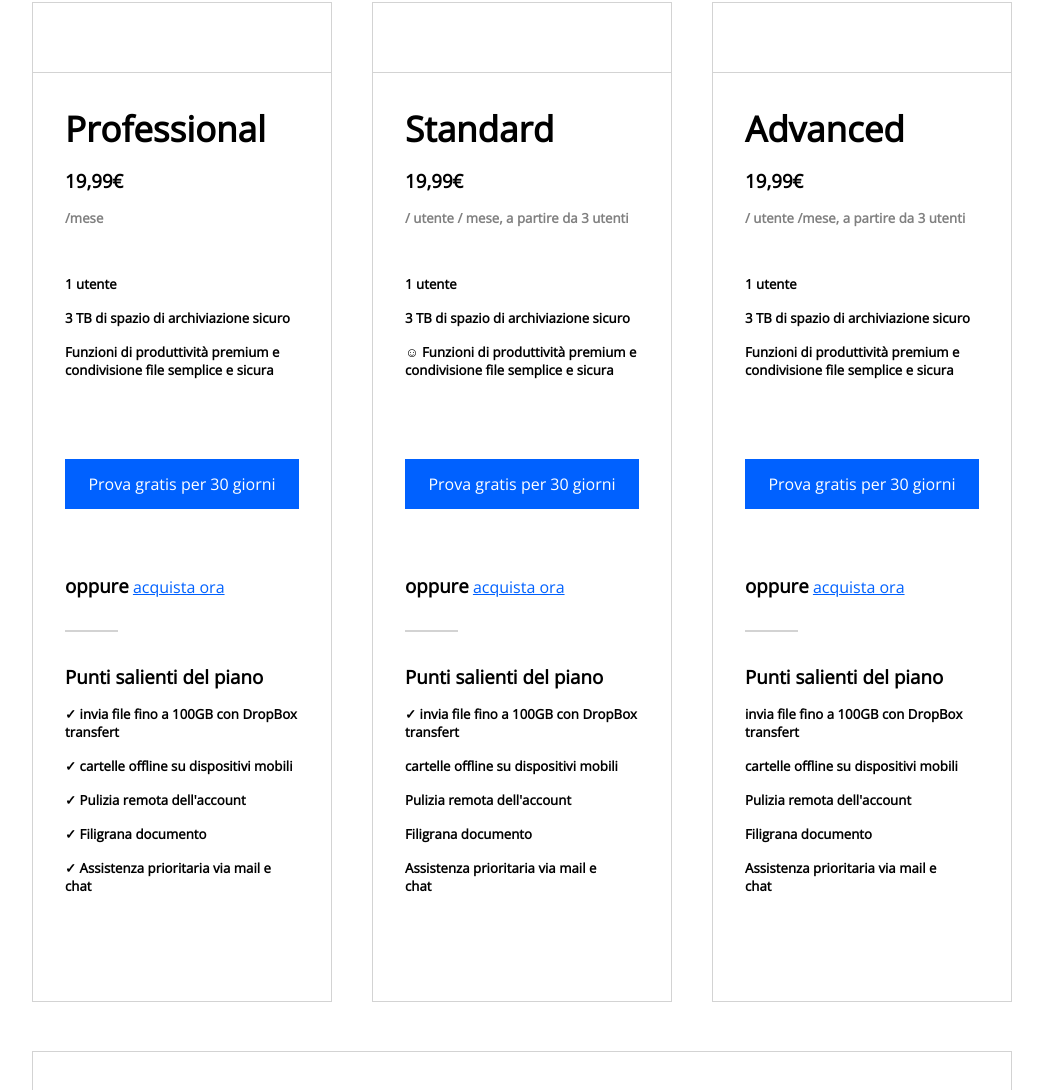
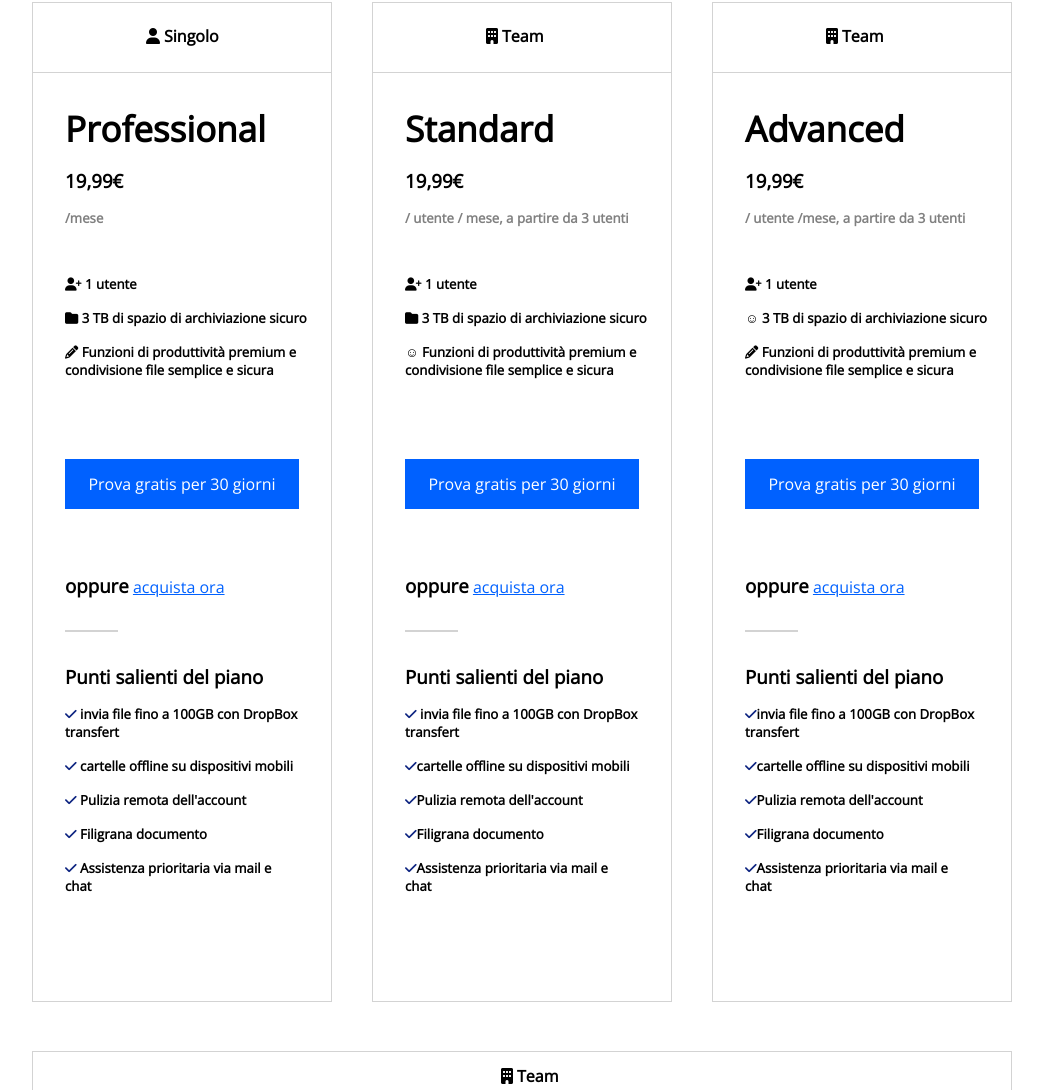
Before and after one commit to jamessteven74/htmlcss-dropbox, a plain HTML site: page index.html in a window 1280 px wide. Shown: the part 1108-2198 px from the top of the page, without its empty margins (218-1261 px from the left). Drawn offline with nearby package versions, Linux system fonts and the light colour scheme.

Commit message:
add link to fontawesom

```diff
--- a/css/style.css
+++ b/css/style.css
@@ -1,8 +1,5 @@
 
-/* entity */
 
-/* ☺	9786 */
-/* &#10003; check; */
 
 
 /* #region-common-rules */
@@ -15,7 +12,11 @@
 
 body{
     font-family: var(--font-family);
+
 }
+
+
+
 
 :root{
     --background-white: #ffffff;
@@ -52,6 +53,9 @@ a[href^="link"]{
     color: var(--background-black);
 }
 
+i.fa-check{
+    color:var(--background-blue)
+}
 a[href^="bt_lg"]{
  color: white;
  background-color: var(--background-blue-sky);
@@ -59,6 +63,7 @@ a[href^="bt_lg"]{
 
 }
 
+i
 .container-link{
     margin-left: 225px;
 }
@@ -273,13 +278,24 @@ a[href^="bt_lg"]{
     margin-left: 250px;
     float: left;
     border: 1px solid lightgrey;
+    position: relative;
 }
 
+.fa-user{
+    position: absolute;
+    top: 25px;
+    left:113px;
+}
+.singolo, .building{
+    font-family: var(--font-family);
+}
 .single_border{
     width: 100%;
     height: 70px;
     border-bottom: 1px solid lightgrey;
 }
+
+
 
 .professional_bold{
     font-size: 35px;
@@ -302,10 +318,20 @@ a[href^="bt_lg"]{
     float: left;
     margin-left: 40px;
     border: 1px solid lightgrey;
+    position: relative;
 }
+
+.fa-building{
+    position: absolute;
+    top:25px;
+    left:113px;
+}
+
 
 .alternative, .buynow{
     display: inline-block;
+
+
 }
 
 
@@ -333,7 +359,11 @@ a[href^="bt_lg"]{
     float: left;
     margin-left: 40px;
     border: 1px solid lightgrey;
+    position: relative;
 }
+
+
+
 .col_base{
     width: 980px;
     height: 245px;
@@ -345,11 +375,17 @@ a[href^="bt_lg"]{
     position: relative;
 }
 
+.building1{
+    position: absolute;
+    top:1em;
+    left: 468px;
+}
 
 .small_border_base{
     width: 100%;
     margin-top: 3rem;
     border:1px solid lightgrey;
+
 }
 
 
--- a/index.html
+++ b/index.html
@@ -9,6 +9,8 @@
     <link rel="preconnect" href="https://fonts.googleapis.com">
     <link rel="preconnect" href="https://fonts.gstatic.com" crossorigin>
     <link href="https://fonts.googleapis.com/css2?family=Open+Sans:wght@300;400&display=swap" rel="stylesheet">
+    <script src="https://kit.fontawesome.com/51afadcf69.js" crossorigin="anonymous"></script>
+
     <title>DropBox</title>
 </head>
 
@@ -78,7 +80,9 @@
                         Lorem ipsum dolor sit amet.
                     </h3>
 
-                    <div class="down_arrow">&#8595;</div>
+                    <div class="down_arrow">
+                        <i class="fa-solid fa-arrow-down"></i>
+                    </div>
                     <!-- /.down_arow -->
 
                 </div>
@@ -134,6 +138,8 @@
                     <div class="col_left_33">
                         <!-- border top column -->
                         <div class="single_border">
+                            <i class="fas fa-user    "> <span class="singolo">Singolo</span></i>
+
                         </div>
                         <!-- /.single -->
 
@@ -157,15 +163,15 @@
 
 
                             <h5 class="voice">
-                                1 utente
+                               <i class="fas fa-user-plus    "></i> 1 utente
                             </h5>
 
                             <h5 class="voice">
-                                3 TB di spazio di archiviazione sicuro
+                              <i class="fas fa-folder    "></i>  3 TB di spazio di archiviazione sicuro
                             </h5>
 
                             <h5 class="voice">
-                                Funzioni di produttività premium e
+                               <i class="fas fa-pencil    "></i> Funzioni di produttività premium e
                                 condivisione file semplice e sicura
                             </h5>
                         </div>
@@ -195,12 +201,14 @@
                                 </h3>
                             </div>
 
-                            <h5 class="voice"> <span>&#10003;</span> invia file fino a 100GB con DropBox <br>
+                            <h5 class="voice"> <i class="fas fa-check    "></i> invia file fino a 100GB con DropBox <br>
                                 transfert</h5>
-                            <h5 class="voice"> <span>&#10003;</span> cartelle offline su dispositivi mobili</h5>
-                            <h5 class="voice"> <span>&#10003;</span> Pulizia remota dell'account</h5>
-                            <h5 class="voice"> <span>&#10003;</span> Filigrana documento</h5>
-                            <h5 class="voice"> <span>&#10003;</span> Assistenza prioritaria via mail e <br>chat</h5>
+                            <h5 class="voice"> <i class="fas fa-check    "></i> cartelle offline su dispositivi mobili</h5>
+                            <h5 class="voice"> <i class="fas fa-check    "></i> Pulizia remota dell'account</h5>
+                            <h5 class="voice"> <i class="fas fa-check    "></i> Filigrana documento</h5>
+                            <h5 class="voice"> <i class="fas fa-check    "></i> Assistenza prioritaria via mail e
+                            <br>chat</h5>
+
                         </div>
                         <!-- /.plain -->
 
@@ -216,6 +224,7 @@
 
                     <div class="col_midle_33">
                         <div class="single_border">
+                            <i class="fas fa-building    "> <span class="building">Team</span></i>
                         </div>
                         <!-- /.single -->
                         <div class="professional">
@@ -237,11 +246,11 @@
 
 
                             <h5 class="voice">
-                                1 utente
+                               <i class="fas fa-user-plus    "></i> 1 utente
                             </h5>
 
                             <h5 class="voice">
-                                3 TB di spazio di archiviazione sicuro
+                              <i class="fas fa-folder    "></i>  3 TB di spazio di archiviazione sicuro
                             </h5>
 
                             <h5 class="voice">
@@ -275,12 +284,12 @@
                                 </h3>
                             </div>
 
-                            <h5 class="voice"><span>&#10003;</span> invia file fino a 100GB con DropBox <br>
+                            <h5 class="voice"> <i class="fas fa-check    "></i> invia file fino a 100GB con DropBox <br>
                                 transfert</h5>
-                            <h5 class="voice"> cartelle offline su dispositivi mobili</h5>
-                            <h5 class="voice">Pulizia remota dell'account</h5>
-                            <h5 class="voice">Filigrana documento</h5>
-                            <h5 class="voice">Assistenza prioritaria via mail e <br>chat</h5>
+                            <h5 class="voice"> <i class="fas fa-check    "></i>cartelle offline su dispositivi mobili</h5>
+                            <h5 class="voice"> <i class="fas fa-check    "></i>Pulizia remota dell'account</h5>
+                            <h5 class="voice"> <i class="fas fa-check    "></i>Filigrana documento</h5>
+                            <h5 class="voice"> <i class="fas fa-check    "></i>Assistenza prioritaria via mail e <br>chat</h5>
                         </div>
 
                     </div>
@@ -292,6 +301,7 @@
 
                     <div class="col_right_33">
                         <div class="single_border">
+                           <i class="fas fa-building    "> <span class="building">Team</span></i>
                         </div>
                         <!-- /.single -->
                         <div class="professional">
@@ -313,15 +323,15 @@
 
 
                             <h5 class="voice">
-                                1 utente
+                              <i class="fas fa-user-plus    "></i>  1 utente
                             </h5>
 
                             <h5 class="voice">
-                                3 TB di spazio di archiviazione sicuro
+                                &#9786;  3 TB di spazio di archiviazione sicuro
                             </h5>
 
                             <h5 class="voice">
-                                Funzioni di produttività premium e
+                              <i class="fas fa-pencil    "></i>  Funzioni di produttività premium e
                                 condivisione file semplice e sicura
                             </h5>
                         </div>
@@ -351,12 +361,12 @@
                                 </h3>
                             </div>
 
-                            <h5 class="voice">invia file fino a 100GB con DropBox <br>
+                            <h5 class="voice"> <i class="fas fa-check    "></i>invia file fino a 100GB con DropBox <br>
                                 transfert</h5>
-                            <h5 class="voice"> cartelle offline su dispositivi mobili</h5>
-                            <h5 class="voice">Pulizia remota dell'account</h5>
-                            <h5 class="voice">Filigrana documento</h5>
-                            <h5 class="voice">Assistenza prioritaria via mail e <br>chat</h5>
+                            <h5 class="voice"> <i class="fas fa-check    "></i>cartelle offline su dispositivi mobili</h5>
+                            <h5 class="voice"> <i class="fas fa-check    "></i>Pulizia remota dell'account</h5>
+                            <h5 class="voice"> <i class="fas fa-check    "></i>Filigrana documento</h5>
+                            <h5 class="voice"> <i class="fas fa-check    "></i>Assistenza prioritaria via mail e <br>chat</h5>
                         </div>
                     </div>
                     <!-- /.col_right:33 -->
@@ -365,6 +375,8 @@
 
                     <!-- INIZIO_COLONNA_BASE -->
                     <div class="col_base">
+
+                        <i class="fas fa-building  building1  "> <span class="building">Team</span></i>
                         <div class="small_border_base">
 
                         </div>
```
